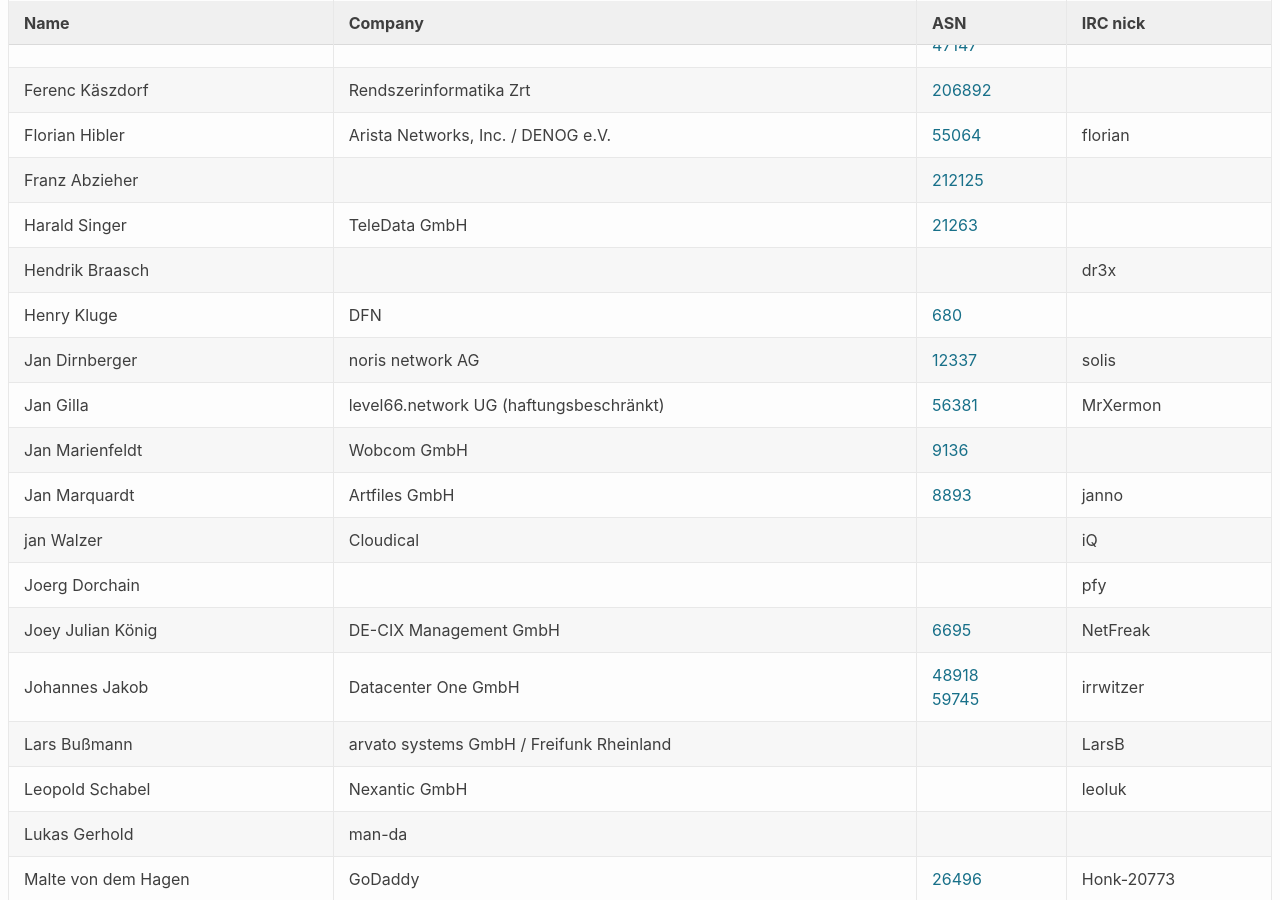
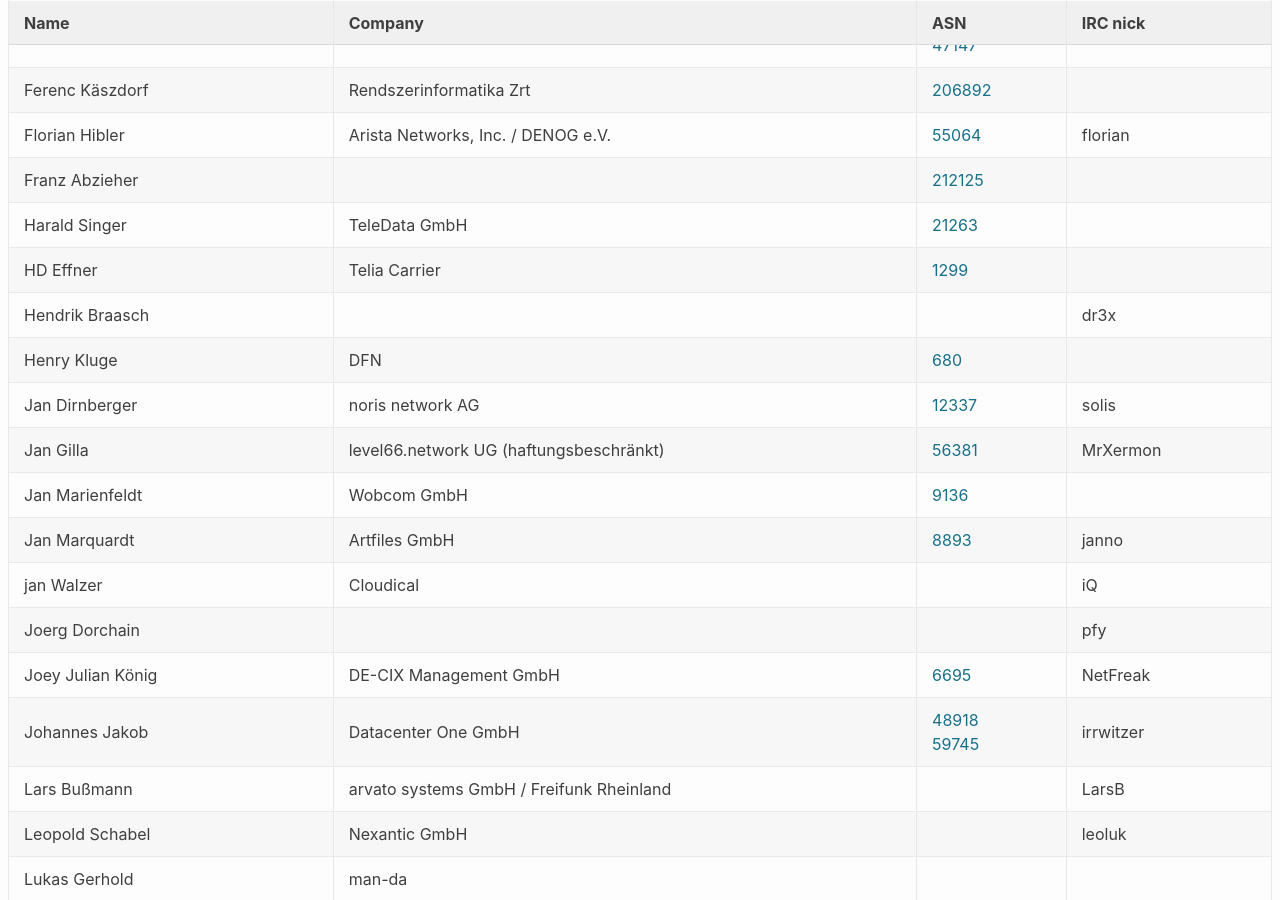
Before and after one commit to denog/pretix-attendeelist, a Jekyll site: the page built from index.markdown, in a window 1280 px wide and 900 px high, scrolled down 595 px. Built offline with Jekyll 4.4.1, drawn with Linux system fonts in a browser that asks for light colours.

Commit message:
Latest data: Mon Mar 22 14:31:29 UTC 2021

```diff
--- a/_data/attendees_meetup_leader_2021-01.json
+++ b/_data/attendees_meetup_leader_2021-01.json
@@ -100,6 +100,12 @@
     "company": "TeleData GmbH",
     "irc": null,
     "asn": "21263"
+  },
+  {
+    "name": "HD Effner",
+    "company": "Telia Carrier",
+    "irc": null,
+    "asn": "1299"
   },
   {
     "name": "Hendrik Braasch",
```
